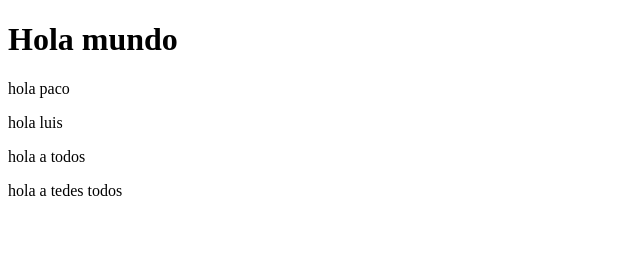
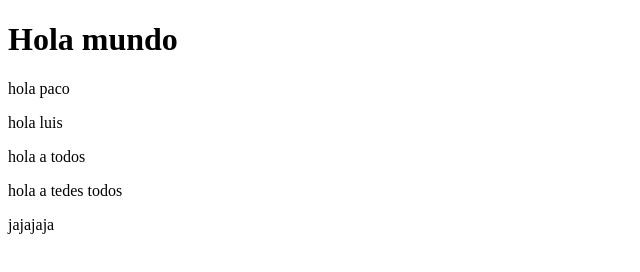
Before and after one commit to UGuangasig/sincronizado, a plain HTML site: page index.html in a window 1280 px wide. Shown: the full height of the page, 0-640 px from the left. Drawn offline with Linux system fonts and the light colour scheme.

Commit message:
Update index.html

```diff
--- a/index.html
+++ b/index.html
@@ -13,6 +13,6 @@
     <p>hola a todos</p>
         <p>hola a tedes todos</p>
 
-
+    <p>jajajaja</p>
 </body>
 </html>
```
